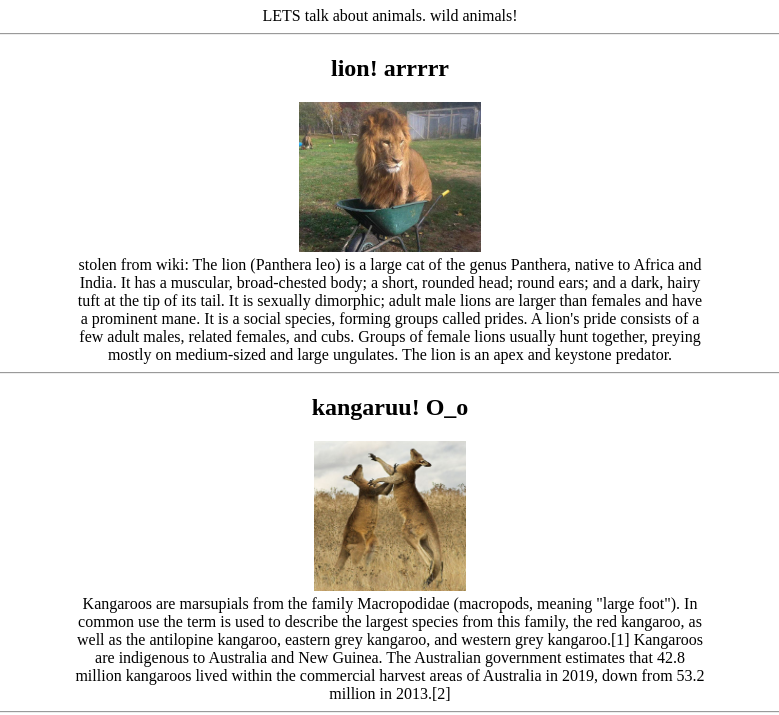
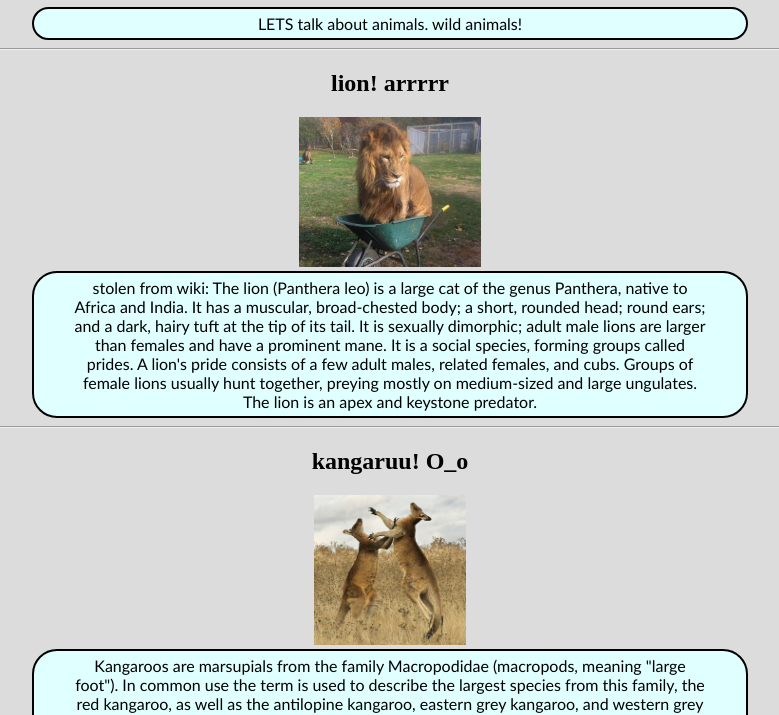
Before and after one commit to Yupo42/Practice, a plain HTML site: page index.html in a window 1280 px wide. Shown: the part 235-950 px from the top of the page, without its empty margins (250-1029 px from the left). Drawn offline with Linux system fonts and the light colour scheme.

Commit message:
New styles in index.html

```diff
--- a/index.html
+++ b/index.html
@@ -5,9 +5,17 @@
     <title>Wild Animals Blog</title>
     <meta charset="utf-8">
     <style>
+        body {
+            background-color: gainsboro;
+        }
         p {
             width: 50%;
             margin: auto;
+            font-family:'Gill Sans', 'Gill Sans MT', Calibri, 'Trebuchet MS', sans-serif;
+            background-color: lightcyan;
+            border: 2px solid black;
+            border-radius: 25px;
+            padding: 5px 40px 5px 40px;
         }
         img {
             height: 150px;
```
